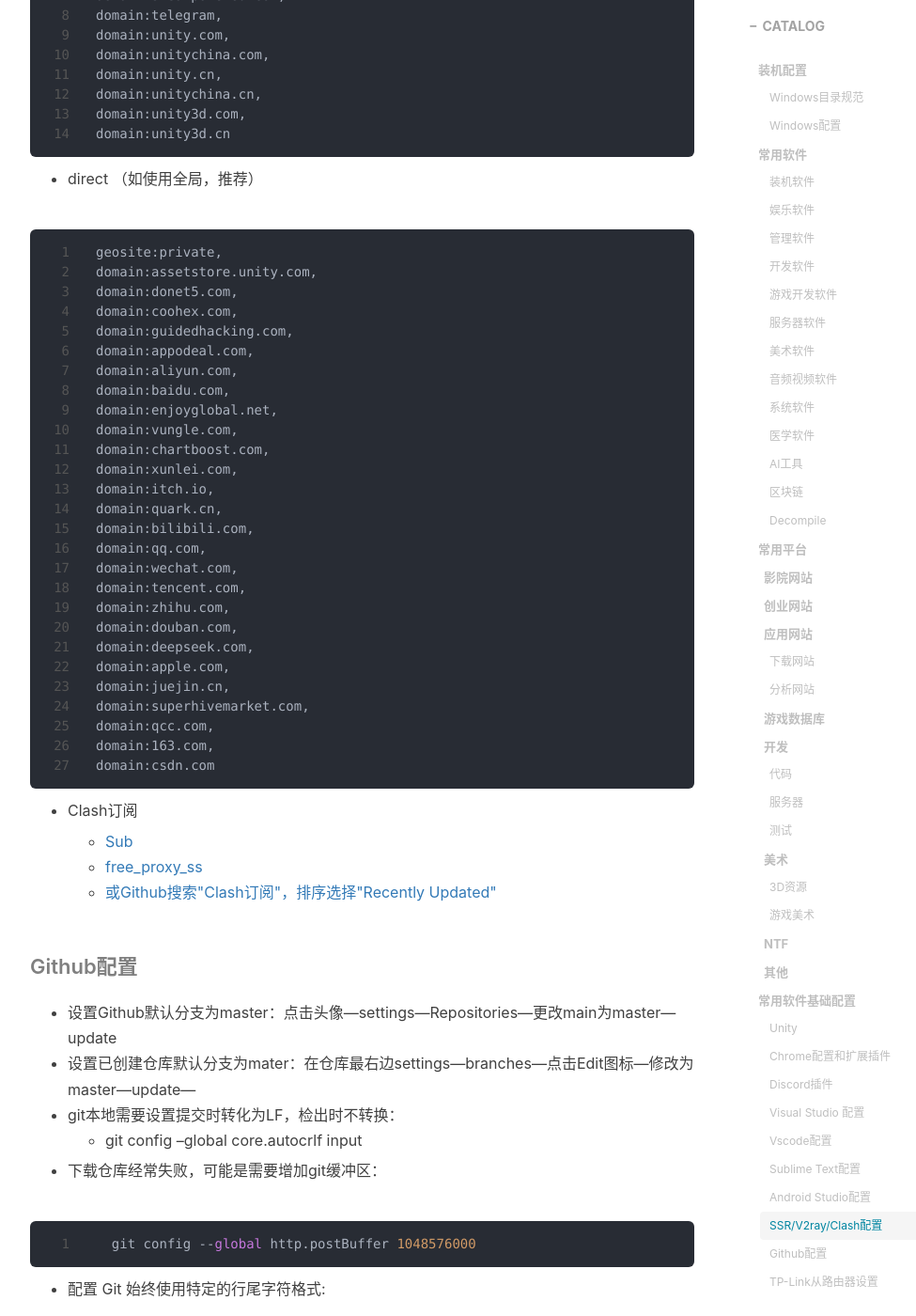
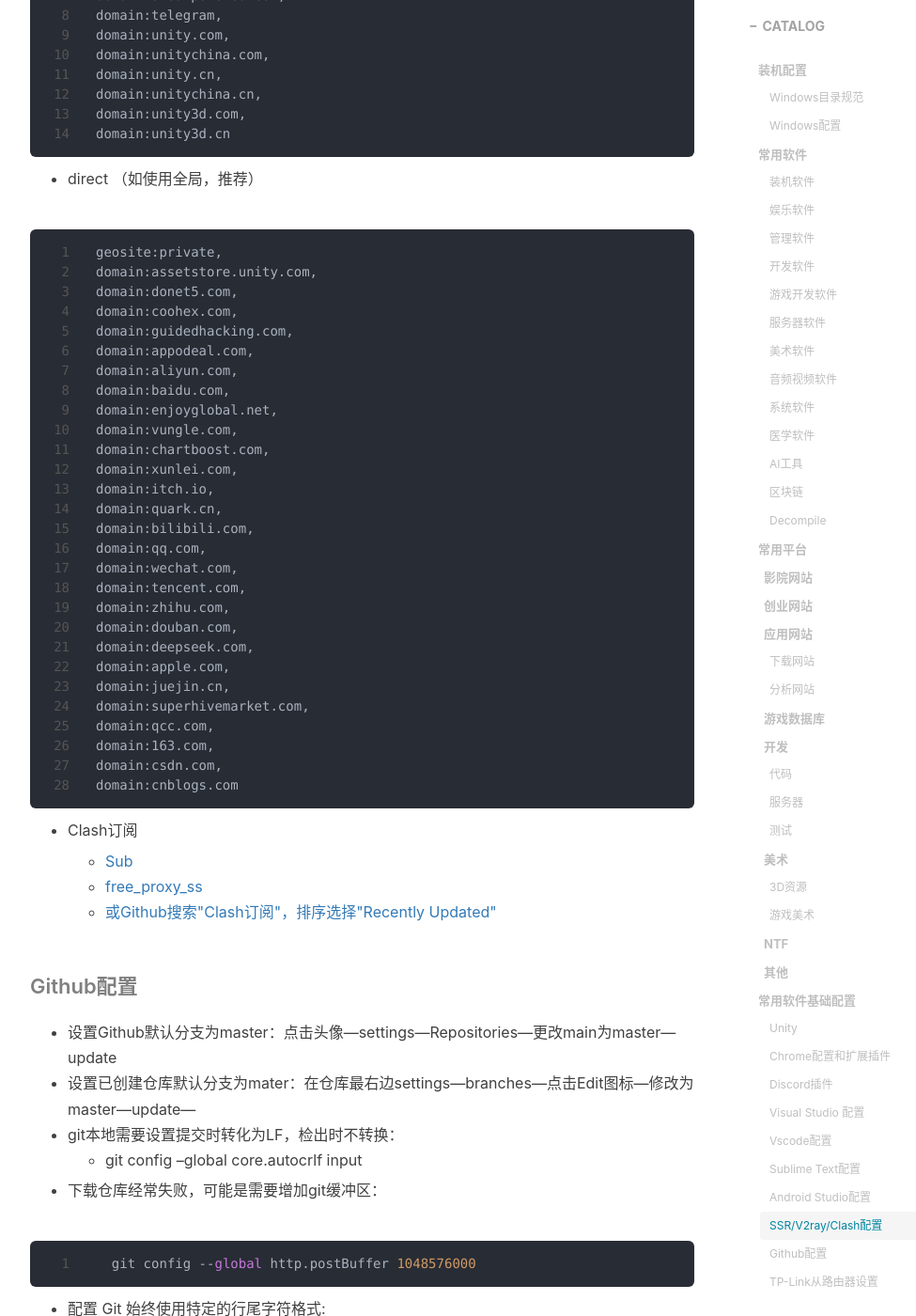
Before and after one commit to gumcstronger/gumcstronger.github.io, a Jekyll site: the page built from _posts/2022/2022-08-24-windows.md, in a window 1280 px wide and 1400 px high, scrolled down 16483 px. Shown: the whole window at 94% size, without its empty margins (233-1208 px from the left). Built offline with Jekyll 4.4.1, drawn with Linux system fonts in a browser that asks for light colours; nearby versions of some CDN libraries; comment, search, counter and statistics services are not loaded.

Commit message:
Update 2022-08-24-windows.md

````diff
--- a/_posts/2022/2022-08-24-windows.md
+++ b/_posts/2022/2022-08-24-windows.md
@@ -606,7 +606,8 @@
 domain:superhivemarket.com,
 domain:qcc.com,
 domain:163.com,
-domain:csdn.com
+domain:csdn.com,
+domain:cnblogs.com
 ```
 
 - Clash订阅
````
